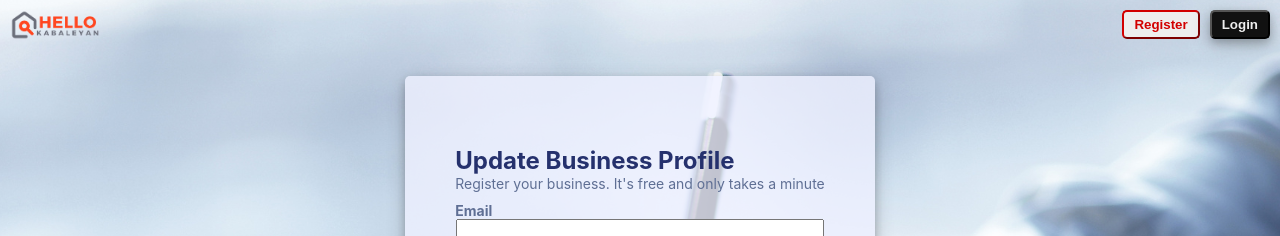
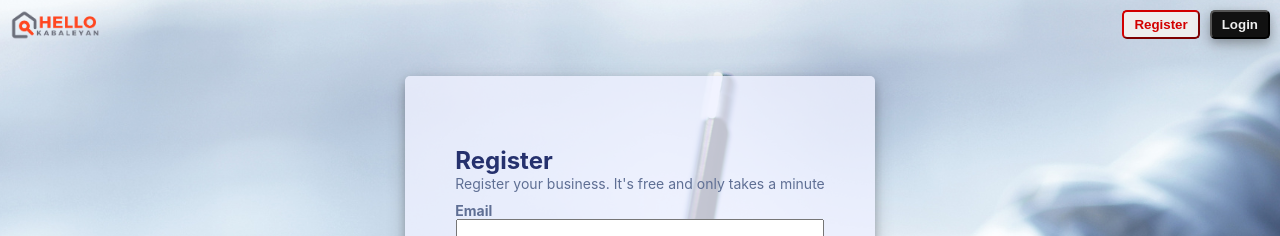
Before and after one commit to ericdarlucio/uplift-projects, a React (Create React App) app in the folder p5-mern-app/frontend/: page /register in a window 1280 px wide. Shown: the top 236 px of the page. Built offline with nearby package versions, Linux system fonts and the light colour scheme; no server answers.

Commit message:
fix: Minor css adjustment

```diff
--- a/p5-mern-app/frontend/src/pages/BusinessProfile.css
+++ b/p5-mern-app/frontend/src/pages/BusinessProfile.css
@@ -130,7 +130,7 @@
   align-self: center;
   padding: 5px;
   align-self: center;
-  width: 100%;
+  width: 98%;
 }
 
 .BusinessProfile-modal-container label{
--- a/p5-mern-app/frontend/src/pages/BusinessProfile.js
+++ b/p5-mern-app/frontend/src/pages/BusinessProfile.js
@@ -14,7 +14,7 @@ const BusinessProfile = () => {
 	const profile = location.state.business;
 
 	const clientInStorage = localStorage.getItem('userId');
-  // console.log(clientInStorage, profile._id);
+  console.log(clientInStorage, profile);
 
 	const [email, setEmail] = useState(profile.email);
 	const [streetName, setStreetName] = useState(profile.streetName);
--- a/p5-mern-app/frontend/src/pages/Register.js
+++ b/p5-mern-app/frontend/src/pages/Register.js
@@ -127,7 +127,7 @@ const Register = () => {
 				<form
 					onSubmit={(e)=>registerBusiness(e)}
 				>
-					<label className='Register-header'>Update Business Profile</label>
+					<label className='Register-header'>Register</label>
 					<label className='Register-description'>Register your business. It's free and only takes a minute</label>
 					<label>Email</label>
 					<input
```
